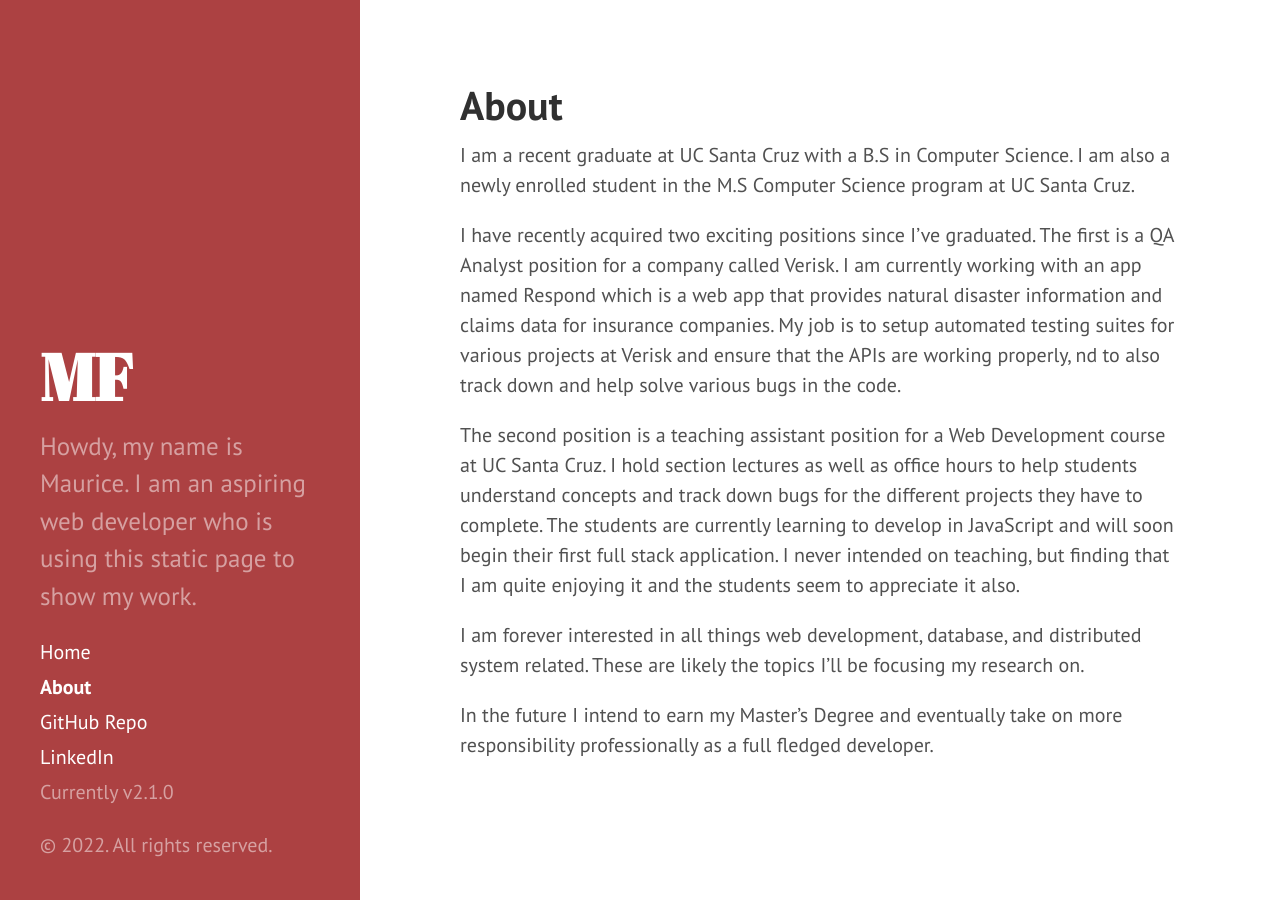
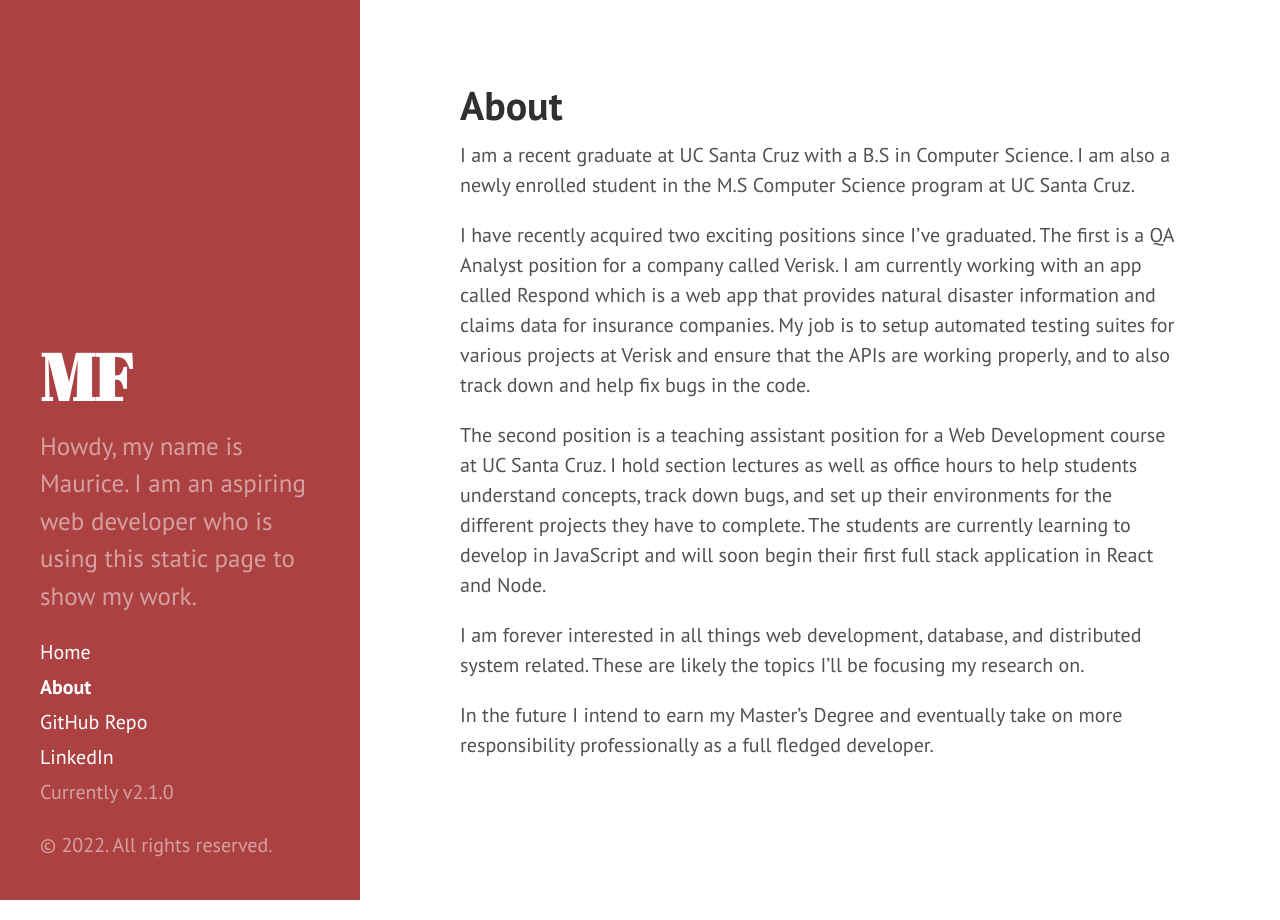
Before and after one commit to Maudi84/static_mf, a Jekyll site: the page built from about.md, in a window 1280 px wide. Built offline with Jekyll 4.4.1, drawn with Linux system fonts in a browser that asks for light colours.

Commit message:
Update about.md

```diff
--- a/about.md
+++ b/about.md
@@ -5,9 +5,9 @@ permalink: about
 ---
 I am a recent graduate at UC Santa Cruz with a B.S in Computer Science. I am also a newly enrolled student in the M.S Computer Science program at UC Santa Cruz.
 
-I have recently acquired two exciting positions since I've graduated. The first is a QA Analyst position for a company called Verisk. I am currently working with an app named Respond which is a web app that provides natural disaster information and claims data for insurance companies. My job is to setup automated testing suites for various projects at Verisk and ensure that the APIs are working properly, nd to also track down and help solve various bugs in the code.
+I have recently acquired two exciting positions since I've graduated. The first is a QA Analyst position for a company called Verisk. I am currently working with an app called Respond which is a web app that provides natural disaster information and claims data for insurance companies. My job is to setup automated testing suites for various projects at Verisk and ensure that the APIs are working properly, and to also track down and help fix bugs in the code.
 
-The second position is a teaching assistant position for a Web Development course at UC Santa Cruz. I hold section lectures as well as office hours to help students understand concepts and track down bugs for the different projects they have to complete. The students are currently learning to develop in JavaScript and will soon begin their first full stack application. I never intended on teaching, but finding that I am quite enjoying it and the students seem to appreciate it also.
+The second position is a teaching assistant position for a Web Development course at UC Santa Cruz. I hold section lectures as well as office hours to help students understand concepts, track down bugs, and set up their environments for the different projects they have to complete. The students are currently learning to develop in JavaScript and will soon begin their first full stack application in React and Node.
 
 I am forever interested in all things web development, database, and distributed system related. These are likely the topics I'll be focusing my research on.
 
```
